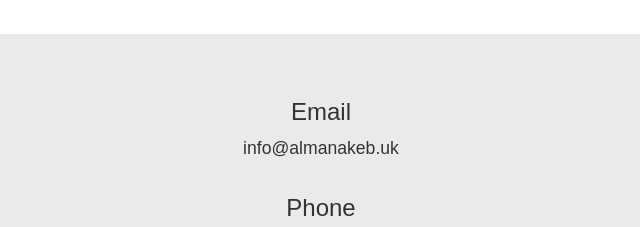
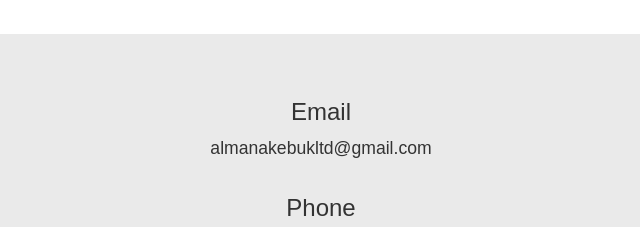
Before and after one commit to AlManakebUK/Al-Manakeb-UK, a plain HTML site: page contact.html in a window 1280 px wide. Shown: the part 900-1127 px from the top of the page, 319-959 px from the left. Drawn offline with nearby package versions, Linux system fonts and the light colour scheme.

Commit message:
Email Update contact.html

```diff
--- a/contact.html
+++ b/contact.html
@@ -56,7 +56,7 @@
         <div class="container">
             <div class="details-box">
                 <h3>Email</h3>
-                <p>info@almanakeb.uk</p>
+                <p>almanakebukltd@gmail.com</p>
             </div>
             <div class="details-box">
                 <h3>Phone</h3>
```
